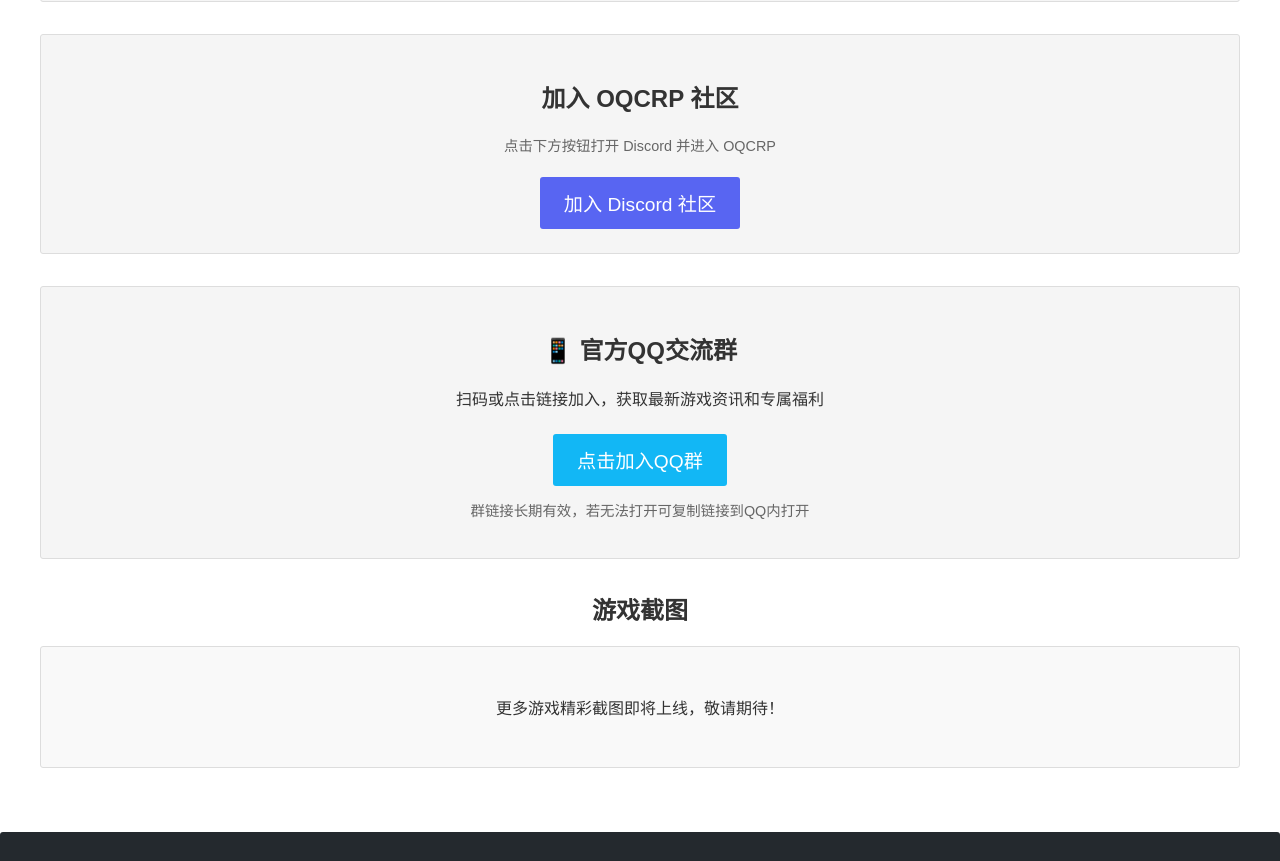
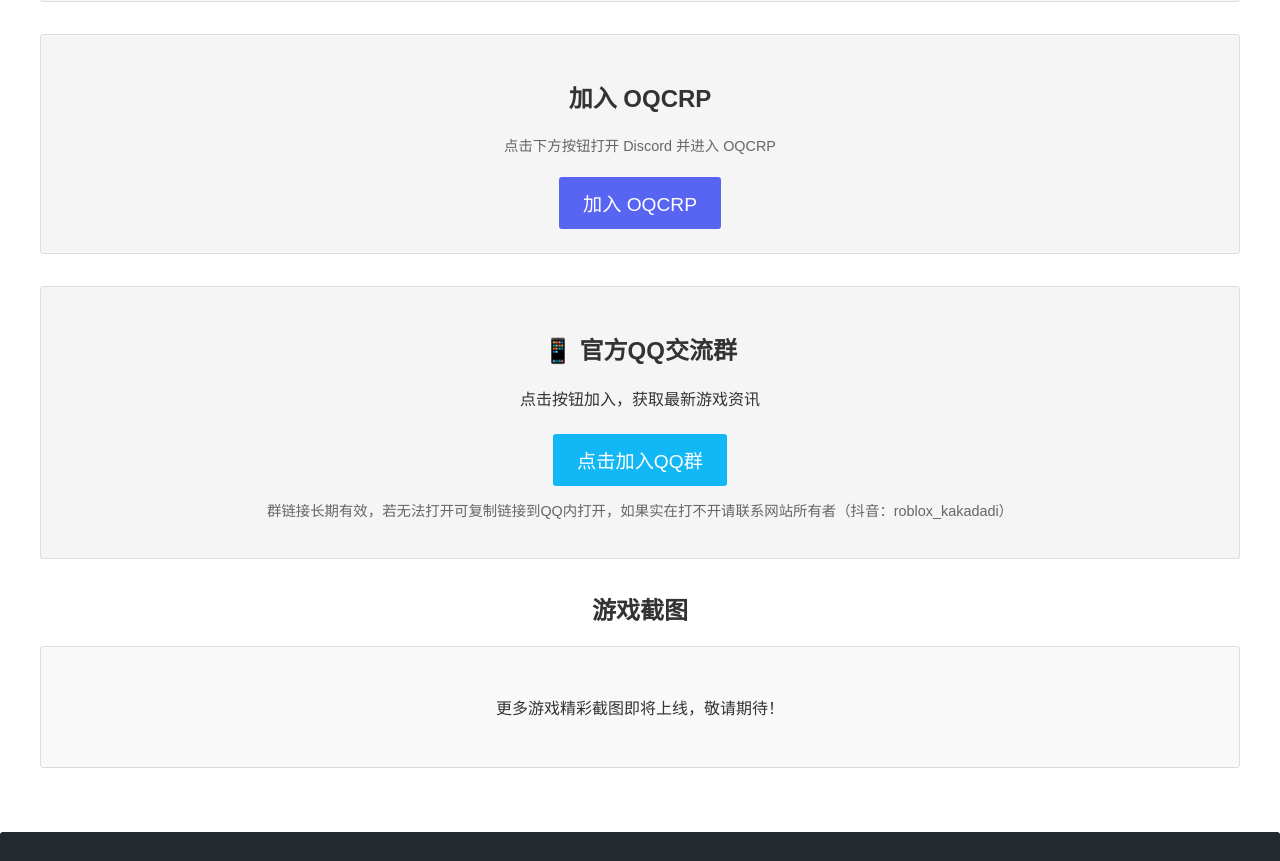
Before and after one commit to oqcrp/oqcrp.github.io, a plain HTML site: page index.html in a window 1280 px wide. Shown: the part 1500-2361 px from the top of the page. Drawn offline with Linux system fonts and the light colour scheme.

Commit message:
Update index.html

```diff
--- a/index.html
+++ b/index.html
@@ -237,20 +237,20 @@
         </div>
 
         <div class="discord-section">
-            <h2 id="discord-title">加入 OQCRP 社区</h2>
+            <h2 id="discord-title">加入 OQCRP </h2>
             <p class="discord-small" id="discord-desc">点击下方按钮打开 Discord 并进入 OQCRP</p>
             <a href="https://discord.gg/gAhJwuqThf" class="discord-btn" id="discord-btn" target="_blank">
-                加入 Discord 社区
+                加入 OQCRP
             </a>
         </div>
 
         <div class="qq-group-section">
             <h2 id="qq-title">📱 官方QQ交流群</h2>
-            <p id="qq-desc">扫码或点击链接加入，获取最新游戏资讯和专属福利</p>
+            <p id="qq-desc">点击按钮加入，获取最新游戏资讯</p>
             <a href="https://qm.qq.com/q/pncyw1Mwhi" class="qq-group-btn" id="qq-btn" target="_blank">
                 点击加入QQ群
             </a>
-            <p class="qq-group-tip" id="qq-tip">群链接长期有效，若无法打开可复制链接到QQ内打开</p>
+            <p class="qq-group-tip" id="qq-tip">群链接长期有效，若无法打开可复制链接到QQ内打开，如果实在打不开请联系网站所有者（抖音：roblox_kakadadi）</p>
         </div>
 
         <div class="screenshots">
@@ -386,11 +386,11 @@
             },
             // Discord 区域
             discordTitle: {
-                zh: "加入 OQCRP 社区",
-                en: "Join the OQCRP Community",
-                ja: "OQCRP コミュニティに参加",
-                ko: "OQCRP 커뮤니티에 가입",
-                es: "Únete a la Comunidad OQCRP"
+                zh: "加入 OQCRP",
+                en: "Join the OQCRP",
+                ja: "OQCRP に参加",
+                ko: "OQCRP 가입",
+                es: "Únete a la OQCRP"
             },
             discordDesc: {
                 zh: "点击下方按钮打开 Discord 并进入 OQCRP",
@@ -400,11 +400,11 @@
                 es: "Haga clic en el botón de abajo para abrir Discord y unirse a OQCRP."
             },
             discordBtn: {
-                zh: "加入 Discord 社区",
-                en: "Join Discord Community",
-                ja: "Discordコミュニティに参加",
-                ko: "Discord 커뮤니티에 가입",
-                es: "Únete a la Comunidad de Discord"
+                zh: "加入 OQCRP",
+                en: "Join OQCRP",
+                ja: "OQCRP に参加",
+                ko: "OQCRP 가입",
+                es: "Únete a la de OQCRP"
             },
             // QQ 区域
             qqTitle: {
@@ -415,11 +415,11 @@
                 es: "📱 Grupo Oficial de QQ"
             },
             qqDesc: {
-                zh: "扫码或点击链接加入，获取最新游戏资讯和专属福利",
-                en: "Scan the code or click the link to join, get the latest game information and exclusive benefits.",
-                ja: "QRコードをスキャンするかリンクをクリックして参加し、最新のゲーム情報と限定特典を入手してください。",
-                ko: "QR 코드를 스캔하거나 링크를 클릭하여 가입하고 최신 게임 정보와 독점 혜택을 받으세요.",
-                es: "Escanee el código QR o haga clic en el enlace para unirse, obtenga la información del juego más reciente y beneficios exclusivos."
+                zh: "点击按钮加入，获取最新游戏资讯",
+                en: "click the Button to join, get the latest game information.",
+                ja: "ボタンをクリックして参加し、最新のゲーム情報入手する。",
+                ko: "최신 게임 정보를 보려면 버튼을 클릭하여 가입하십시오.",
+                es: "Haz clic en el botón para acceder a la información más reciente del juego."
             },
             qqBtn: {
                 zh: "点击加入QQ群",
@@ -429,11 +429,11 @@
                 es: "Únete al Grupo de QQ Ahora"
             },
             qqTip: {
-                zh: "群链接长期有效，若无法打开可复制链接到QQ内打开",
-                en: "The group link is valid for a long time. If it cannot be opened, you can copy the link and open it in QQ.",
-                ja: "グループリンクは長期有効です。開けない場合はリンクをコピーしてQQで開いてください。",
-                ko: "그룹 링크는 장기간 유효합니다. 열리지 않는 경우 링크를 복사하여 QQ에서 열어주세요.",
-                es: "El enlace del grupo es válido por mucho tiempo. Si no se puede abrir, puede copiar el enlace y abrirlo en QQ."
+                zh: "群链接长期有效，若无法打开可复制链接到QQ内打开，如果实在打不开请联系网站所有者（抖音：roblox_kakadadi）",
+                en: "The group link is valid indefinitely. If you cannot open it, please copy the link and open it in QQ. If you still cannot open it, please contact the website owner (Douyin: roblox_kakadadi).",
+                ja: "グループリンクは無期限に有効です。開けない場合は、リンクをコピーしてQQで開いてください。それでも開けない場合は、ウェブサイトの所有者（Douyin：roblox_kakadadi）にお問い合わせください。",
+                ko: "그룹 링크는 무기한 유효합니다. 링크가 열리지 않으면 링크를 복사하여 QQ에서 열어주세요. 그래도 열리지 않으면 웹사이트 운영자(더잉: roblox_kakadadi)에게 문의하세요.",
+                es: "El enlace del grupo es válido indefinidamente. Si no puedes abrirlo, copia el enlace y ábrelo en QQ. Si aún así no puedes abrirlo, contacta con el propietario del sitio web (Douyin: roblox_kakadadi)."
             },
             // 截图区域
             screenshotTitle: {
```
